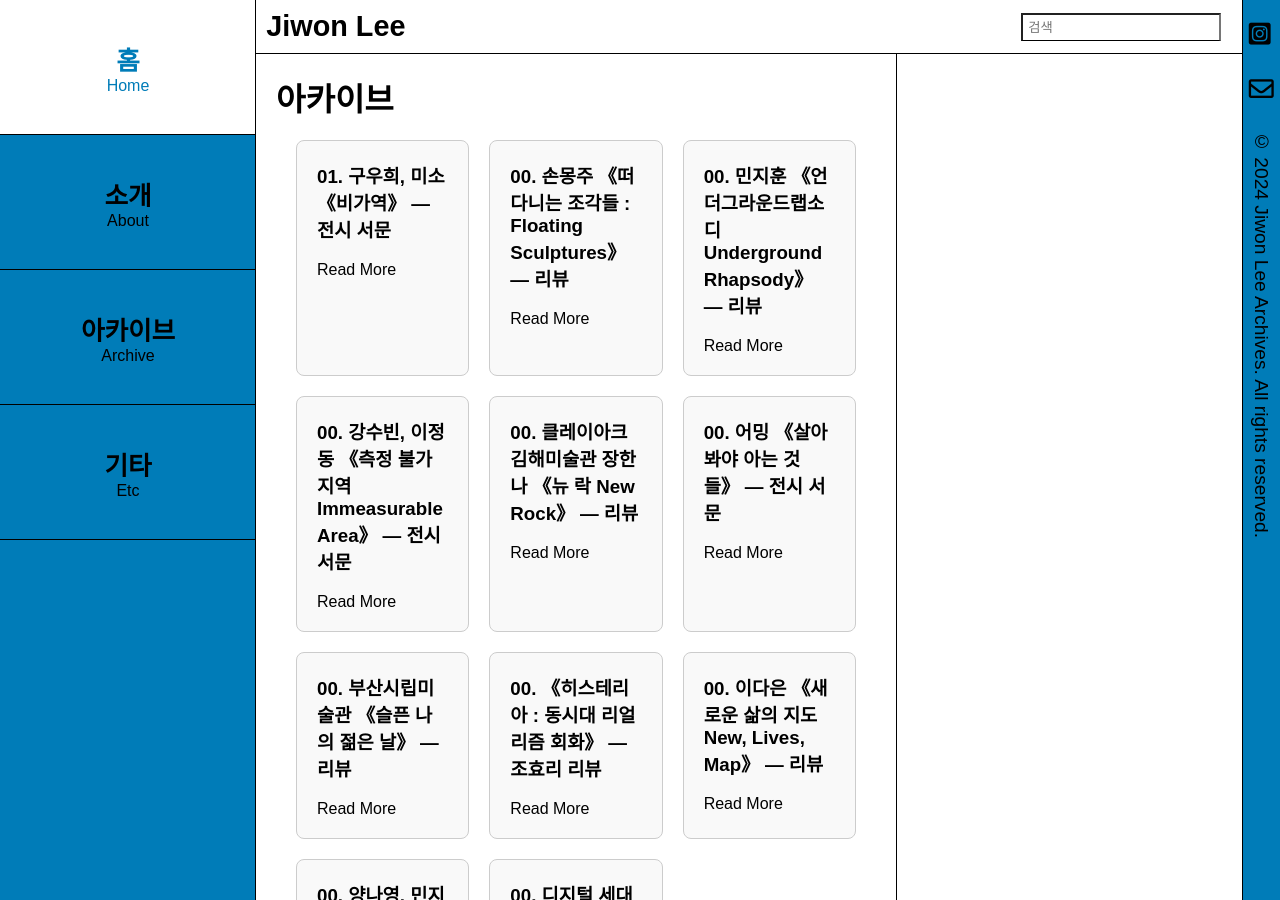
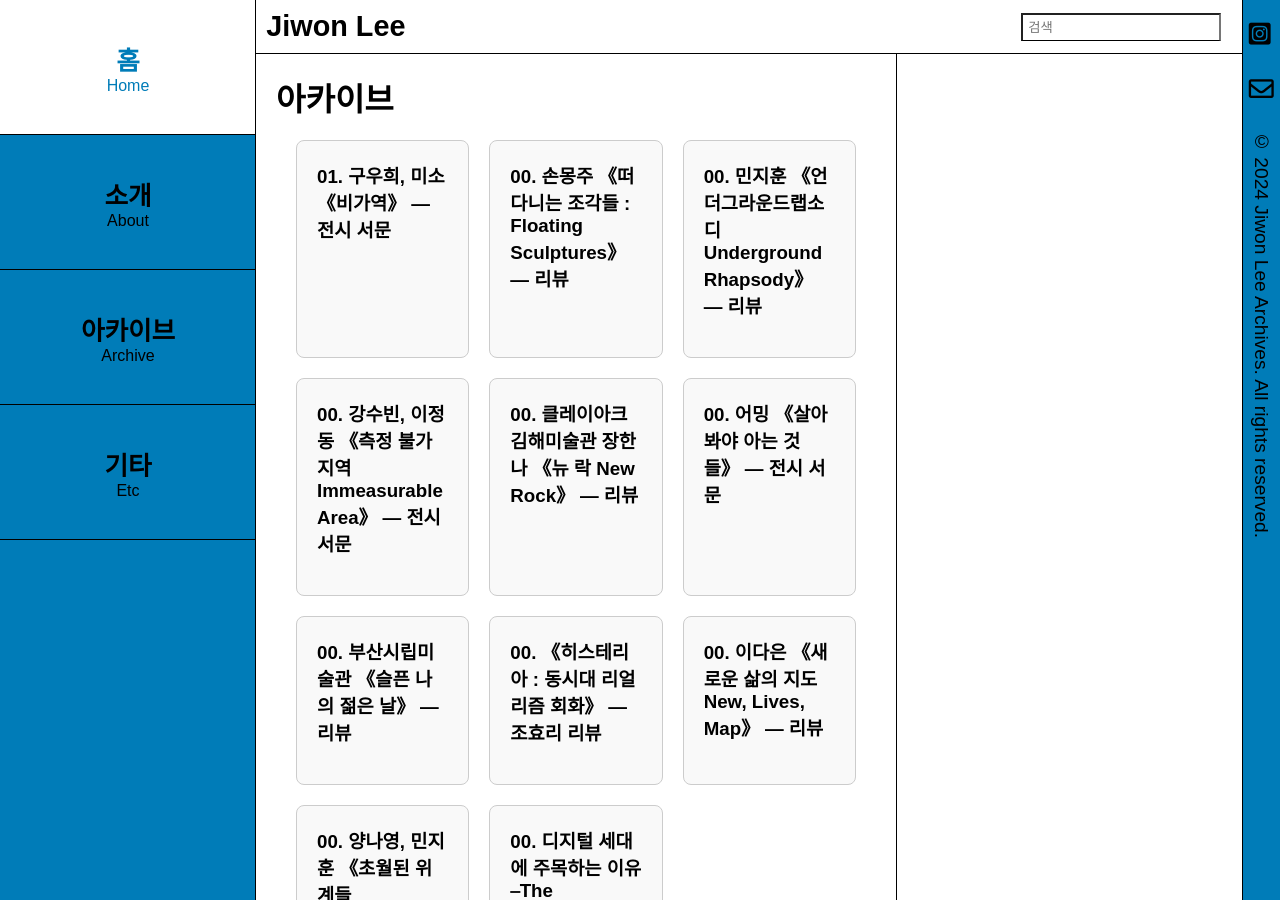
Before and after one commit to LfayeJ/archives, a Jekyll site: the page built from archive.html, in a window 1280 px wide and 900 px high. Built offline with Jekyll 4.4.1, drawn with Linux system fonts in a browser that asks for light colours; some web fonts are replaced.

Commit message:
Update archive.html

```diff
--- a/archive.html
+++ b/archive.html
@@ -2,53 +2,44 @@
 layout: default
 title: 아카이브
 ---
+
 <body>
+
     <h1>아카이브</h1>
     <div class="archive-grid-container">
-        <div class="archive-grid-item">
+        <a href="{{ '/2024-05-12-Irreversible' | post_url }}" class="archive-grid-item">
             <h3>01. 구우희, 미소 《비가역》 — 전시 서문</h3>
-            <a href="2024-05-12-Irreversible">Read More</a>
-        </div>
-        <div class="archive-grid-item">
+        </a>
+        <a href="{{ '/2024-04-06-Floating-Sculptures' | post_url }}" class="archive-grid-item">
             <h3>00. 손몽주 《떠다니는 조각들 : Floating Sculptures》 — 리뷰</h3>
-            <a href="2024-04-06-Floating-Sculptures">Read More</a>
-        </div>
-        <div class="archive-grid-item">
+        </a>
+        <a href="{{ '/2023-12-05-Underground-Rhapsody' | post_url }}" class="archive-grid-item">
             <h3>00. 민지훈 《언더그라운드랩소디 Underground Rhapsody》 — 리뷰</h3>
-            <a href="2023-12-05-Underground-Rhapsody">Read More</a>
-        </div>
-        <div class="archive-grid-item">
+        </a>
+        <a href="{{ '/2023-11-17-Immeasurable-Area' | post_url }}" class="archive-grid-item">
             <h3>00. 강수빈, 이정동 《측정 불가 지역 Immeasurable Area》 — 전시 서문</h3>
-            <a href="2023-11-17-Immeasurable-Area">Read More</a>
-        </div>
-        <div class="archive-grid-item">
+        </a>
+        <a href="{{ '/2023-10-17-New-Rock' | post_url }}" class="archive-grid-item">
             <h3>00. 클레이아크김해미술관 장한나 《뉴 락 New Rock》 — 리뷰</h3>
-            <a href="2023-10-17-New-Rock">Read More</a>
-        </div>
-        <div class="archive-grid-item">
+        </a>
+        <a href="{{ '/2023-09-22-Live-to-Know' | post_url }}" class="archive-grid-item">
             <h3>00. 어밍 《살아봐야 아는 것들》 — 전시 서문</h3>
-            <a href="2023-09-22-Live-to-Know">Read More</a>
-        </div>
-        <div class="archive-grid-item">
+        </a>
+        <a href="{{ '/2023-07-20-My-Young-and-Sad-Days' | post_url }}" class="archive-grid-item">
             <h3>00. 부산시립미술관 《슬픈 나의 젊은 날》 — 리뷰</h3>
-            <a href="2023-07-20-My-Young-and-Sad-Days">Read More</a>
-        </div>
-        <div class="archive-grid-item">
+        </a>
+        <a href="{{ '/2023-07-07-Hysteria' | post_url }}" class="archive-grid-item">
             <h3>00. 《히스테리아 : 동시대 리얼리즘 회화》 — 조효리 리뷰</h3>
-            <a href="2023-07-07-Hysteria">Read More</a>
-        </div>
-        <div class="archive-grid-item">
+        </a>
+        <a href="{{ '/2023-07-01-New-Lives-Map' | post_url }}" class="archive-grid-item">
             <h3>00. 이다은 《새로운 삶의 지도 New, Lives, Map》 — 리뷰</h3>
-            <a href="2023-07-01-New-Lives-Map">Read More</a>
-        </div>
-        <div class="archive-grid-item">
+        </a>
+        <a href="{{ '/2023-04-04-Transcending-Hierarchies' | post_url }}" class="archive-grid-item">
             <h3>00. 양나영, 민지훈 《초월된 위계들 Transcending Hierarchies》 — 전시 서문</h3>
-            <a href="2023-04-04-Transcending-Hierarchies">Read More</a>
-        </div>
-        <div class="archive-grid-item">
+        </a>
+        <a href="{{ '/2023-03-30-Digital-Generation' | post_url }}" class="archive-grid-item">
             <h3>00. 디지털 세대에 주목하는 이유 ⎯The Importance of the Digital Generation</h3>
-            <a href="2023-03-30-Digital-Generation">Read More</a>
-        </div>
+        </a>
     </div>
 
 </body>
```
